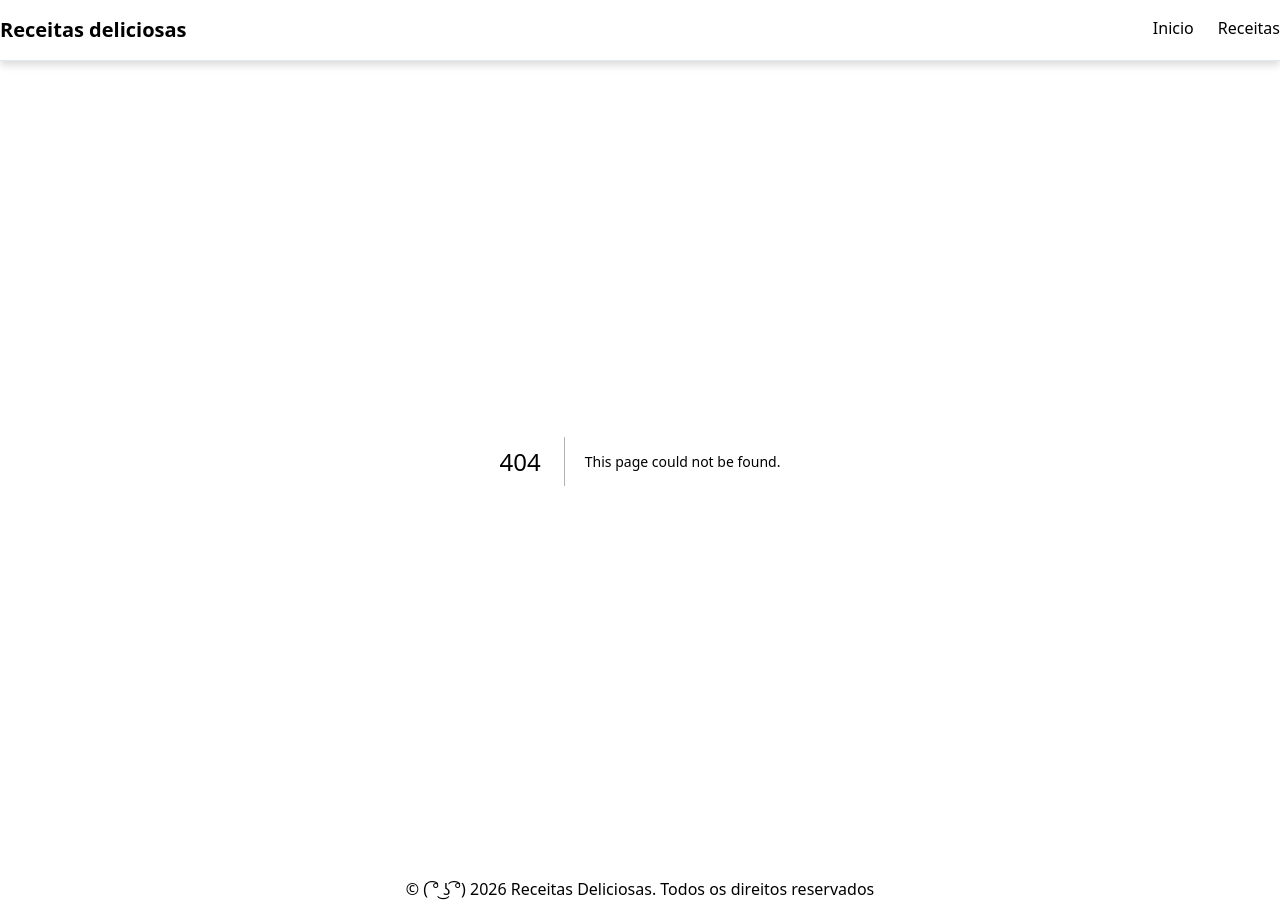
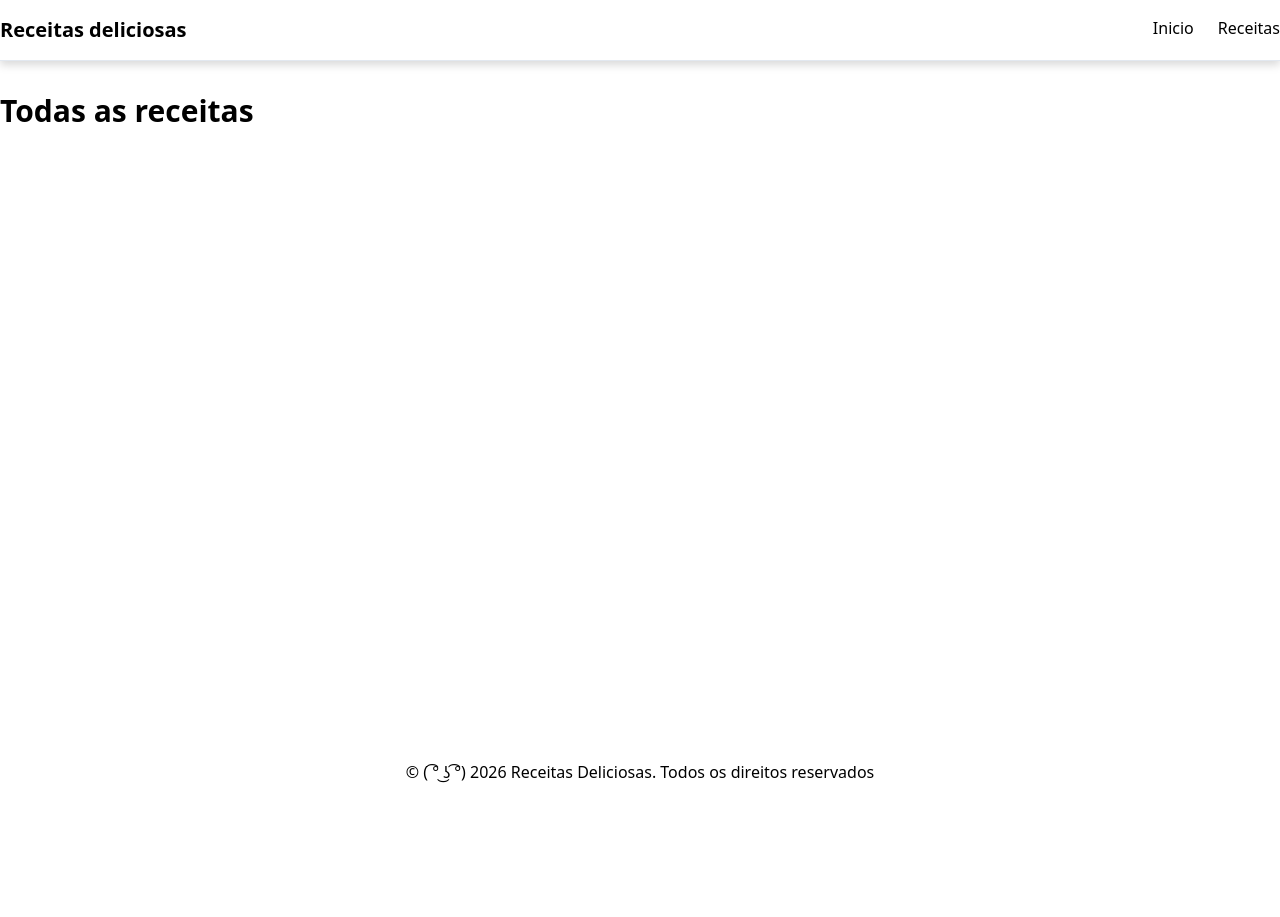
Before and after one commit to m4theusjjb/capacitacaoReceitas, a Next.js app: page /receitas in a window 1280 px wide. Before the commit this address had no page. After the commit the page ends 800 px from the top, so only its background shows below. Built offline with nearby package versions, Linux system fonts and the light colour scheme.

Commit message:
estrutura da página receitas

```diff
--- /dev/null
+++ b/src/app/receitas/page.tsx
@@ -0,0 +1,13 @@
+export default function ReceitasPage(){
+    return (
+        <main className="grow py-8">
+            <div className="container ax-auto">
+                <h1 className="text-3xl font-bold">Todas as receitas</h1>
+
+                <div>
+                    {/*array de cards de receitas*/}
+                </div>
+            </div>
+        </main>
+    )
+}
```
